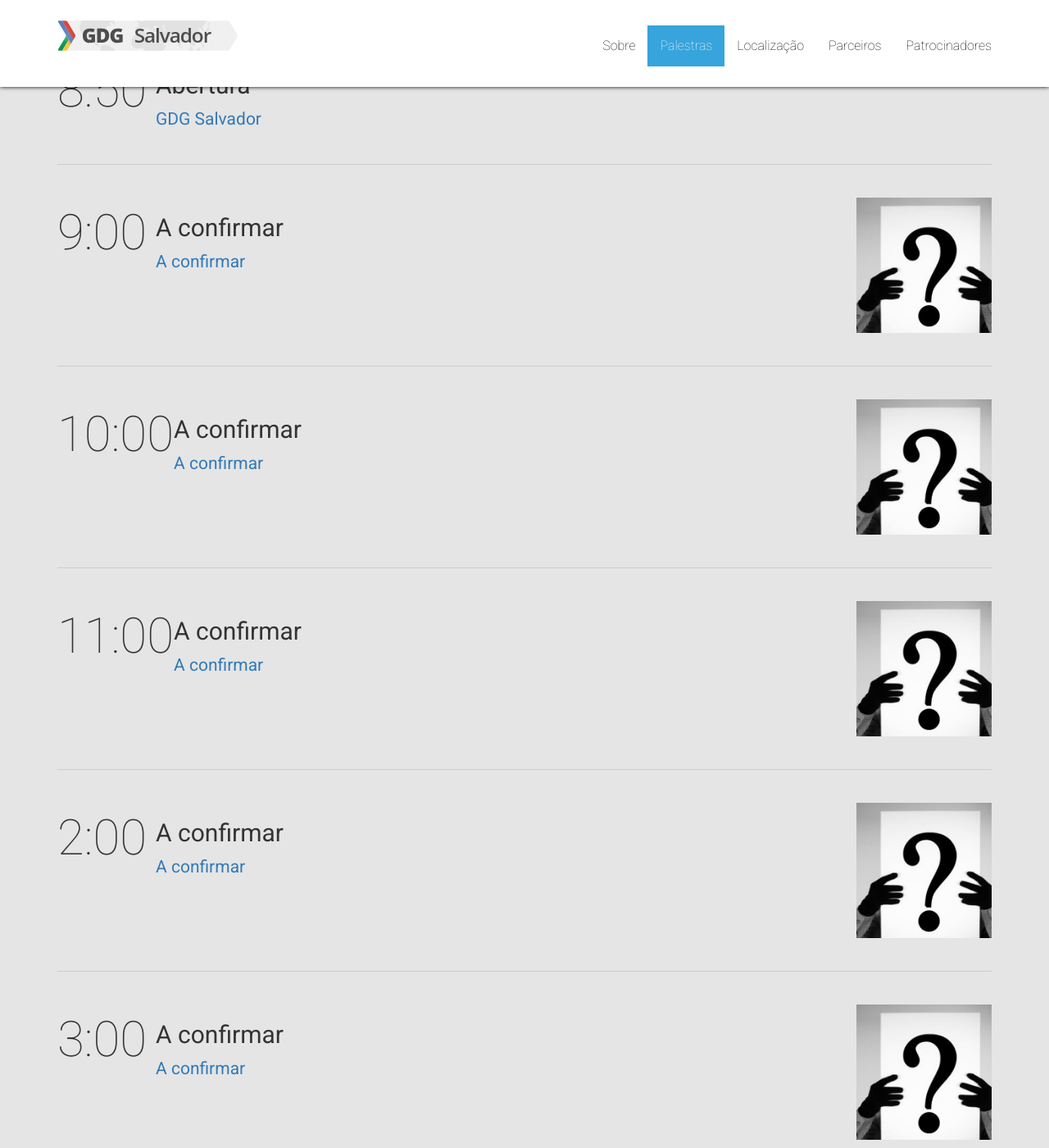
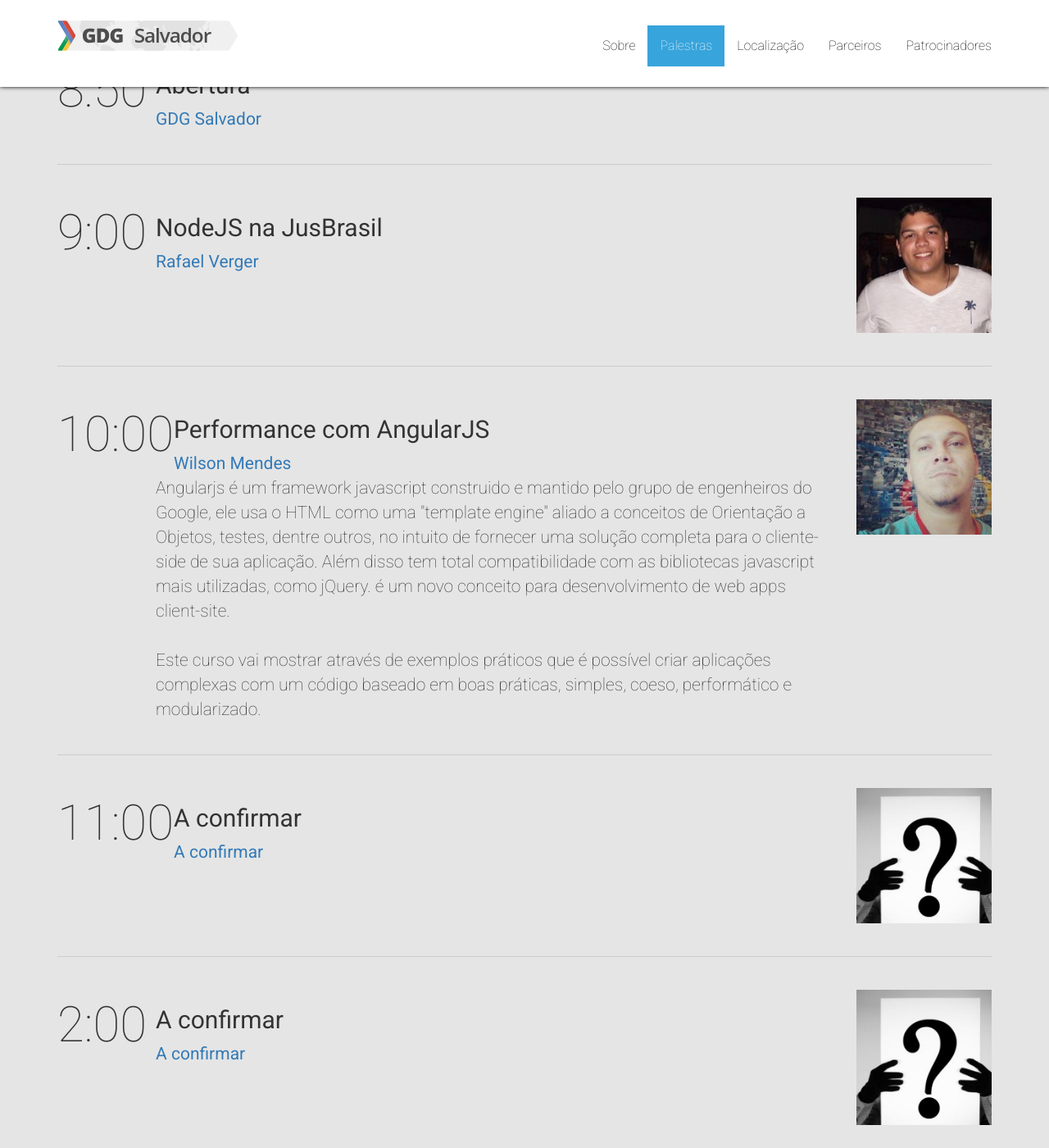
Before and after one commit to gdgssa/gdgssa.github.io, a Jekyll site: the page built from index.html, in a window 1280 px wide and 1400 px high, scrolled down 921 px. Shown: the whole window at 82% size. Built offline with Jekyll 4.4.1, drawn with Linux system fonts in a browser that asks for light colours; nearby versions of some CDN libraries; Markdown is read by kramdown in place of the engine named in the settings; the list of posts is cut into pages by our own code.

Commit message:
update speakers content

```diff
--- a/_config.yml
+++ b/_config.yml
@@ -65,7 +65,7 @@
       description: ""
       time:
         hour: "8:30"
-        turn: am
+        turn: "am"
       title: Credenciamento
 
   - link: ""
@@ -75,28 +75,28 @@
       description: ""
       time:
         hour: "8:50"
-        turn: am
+        turn: "am"
       title: Abertura
 
   - link: "#"
-    name: "A confirmar"
-    photo: /img/a-confirmar.jpg
+    name: "Rafael Verger"
+    photo: /img/speakers/rafael-verger.jpg
     presentation:
       description: ""
       time:
         hour: "9:00"
-        turn: am
-      title: "A confirmar"
+        turn: "am"
+      title: "NodeJS na JusBrasil"
 
   - link: "#"
-    name: "A confirmar"
-    photo: /img/a-confirmar.jpg
+    name: "Wilson Mendes"
+    photo: "/img/speakers/wilson-mendes.jpeg"
     presentation:
-      description: ""
+      description: 'Angularjs é um framework javascript construido e mantido pelo grupo de engenheiros do Google, ele usa o HTML como uma "template engine" aliado a conceitos de Orientação a Objetos, testes, dentre outros, no intuito de fornecer uma solução completa para o cliente-side de sua aplicação. Além disso tem total compatibilidade com as bibliotecas javascript mais utilizadas, como jQuery. é um novo conceito para desenvolvimento de web apps client-site.<br/><br/>Este curso vai mostrar através de exemplos práticos que é possível criar aplicações complexas com um código baseado em boas práticas, simples, coeso, performático e modularizado.'
       time:
         hour: "10:00"
-        turn: am
-      title: "A confirmar"
+        turn: "am"
+      title: "Performance com AngularJS"
 
   - link: "#"
     name: "A confirmar"
@@ -105,7 +105,7 @@
       description: ""
       time:
         hour: "11:00"
-        turn: am
+        turn: "am"
       title: "A confirmar"
 
   - link: "#"
@@ -115,7 +115,7 @@
       description: ""
       time:
         hour: "2:00"
-        turn: pm
+        turn: "pm"
       title: "A confirmar"
 
   - link: "#"
@@ -125,7 +125,7 @@
       description: ""
       time:
         hour: "3:00"
-        turn: pm
+        turn: "pm"
       title: "A confirmar"
 
   - link: "#"
@@ -135,7 +135,7 @@
       description: ""
       time:
         hour: "4:00"
-        turn: pm
+        turn: "pm"
       title: "A confirmar"
 
   - link: "https://developers.google.com/groups/pulse/Brazil"
@@ -145,7 +145,7 @@
       description: ""
       time:
         hour: "4:20"
-        turn: pm
+        turn: "pm"
       title: "Painel sobre Internet das Coisas (Mediador GDG Recife)"
 
   - link: "#"
@@ -155,7 +155,7 @@
       description: ""
       time:
         hour: "5:20"
-        turn: pm
+        turn: "pm"
       title: "Encerramento"
 
 sponsors:
```
Also changed, not shown: img/gdgbh-logo-small.png (deleted), img/gdgbh-logo.png (deleted), img/speakers/rafael-verger.jpg (added), img/speakers/wilson-mendes.jpeg (added).
